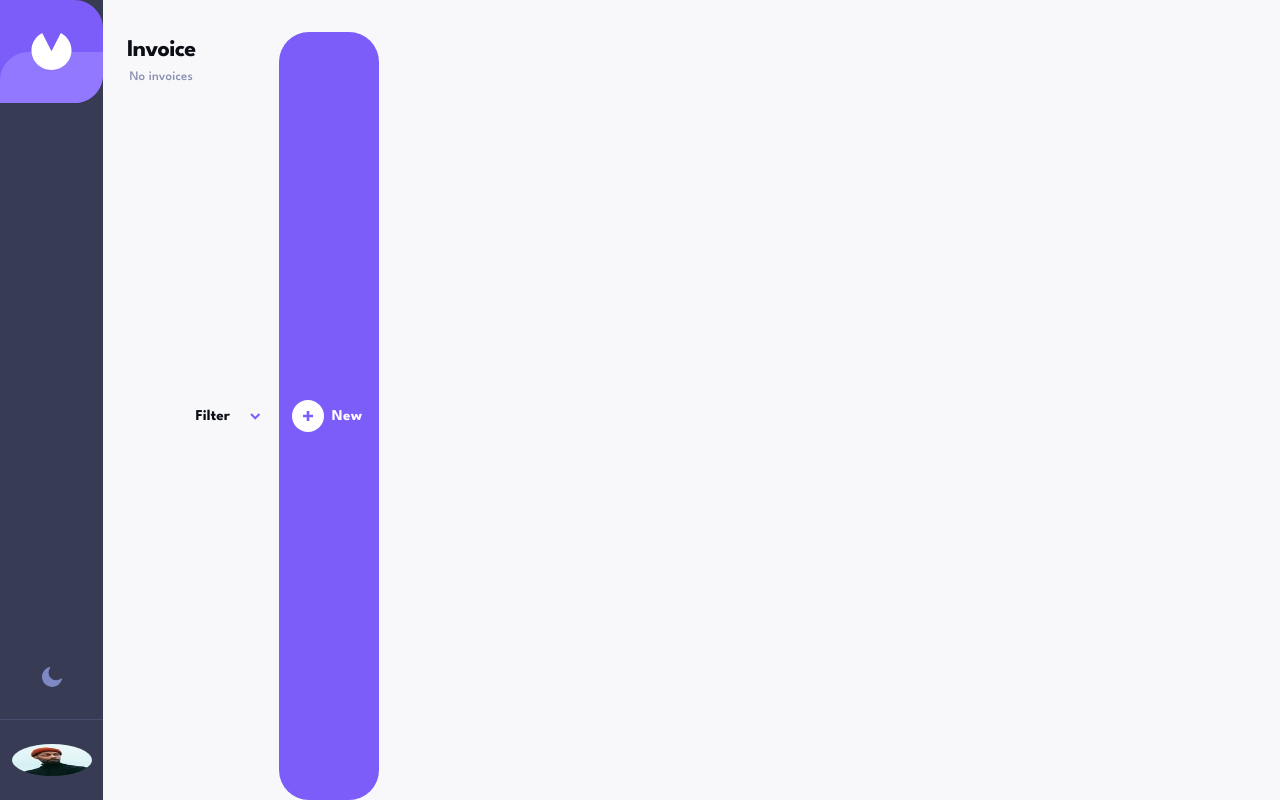
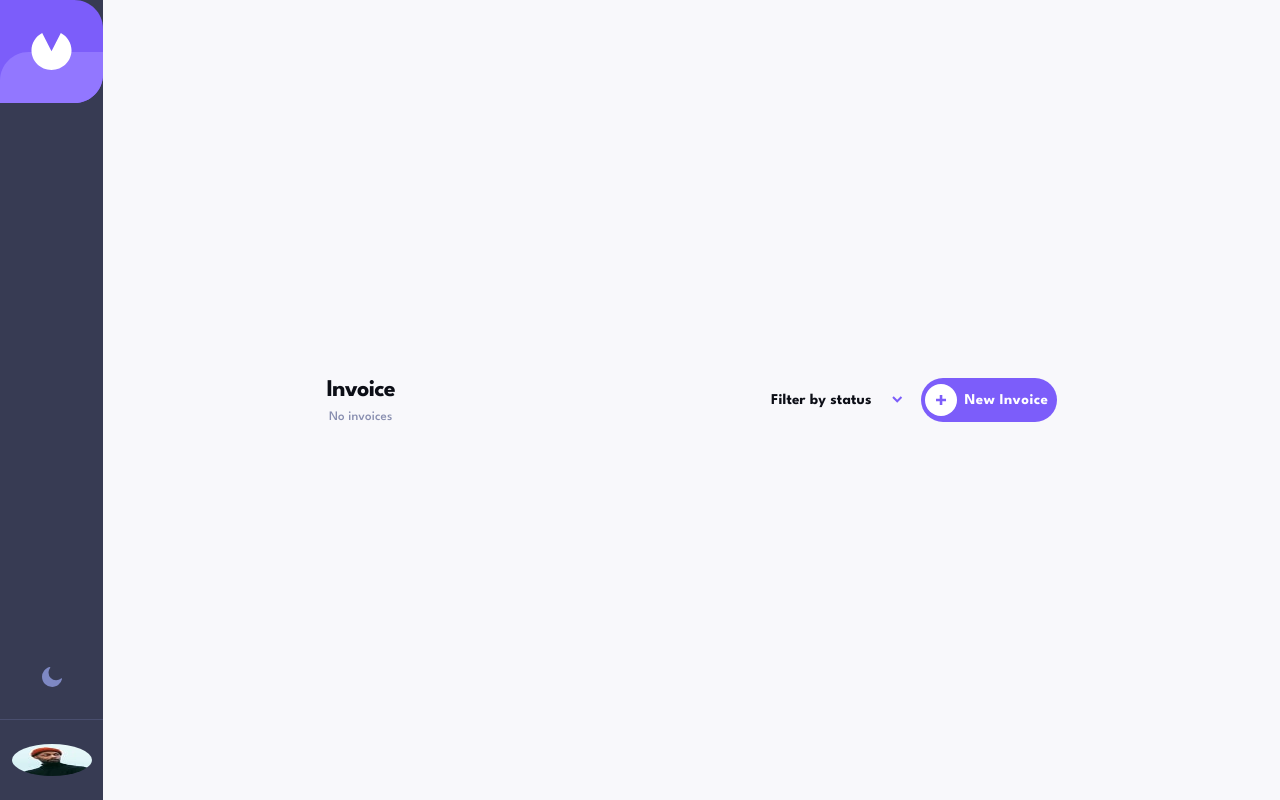
Before and after one commit to bilanoo/invoice, a React (Vite) app: page / in a window 1280 px wide. Built offline with nearby package versions, Linux system fonts and the light colour scheme.

Commit message:
implemented logic to display text based on viewport size.

```diff
--- a/src/Header/HeaderStyles.tsx
+++ b/src/Header/HeaderStyles.tsx
@@ -7,6 +7,7 @@ export const Container = styled(Box)(({ theme }) => ({
     width: "100%",
     height: "72px",
     alignItems: "center",
+    justifyContent: "center",
   },
   "@media (min-width: 992px)": {
     "&": {
--- a/src/InvoiceNavbar/InvoiceNavbar.tsx
+++ b/src/InvoiceNavbar/InvoiceNavbar.tsx
@@ -14,8 +14,10 @@ import DropdownArrow from "../assets/icon-arrow-down.svg";
 import PlusIcon from "../assets/plus-icon.svg";
 import { useState } from "react";
 import { FormControlLabel, MenuItem } from "@mui/material";
+import useWindowDimensions from "../utils";
 
 export const InvoiceNavbar = () => {
+  const { width } = useWindowDimensions();
   const [anchorEl, setAnchorEl] = useState<null | HTMLElement>(null);
   const open = Boolean(anchorEl);
 
@@ -32,7 +34,7 @@ export const InvoiceNavbar = () => {
         <InvoiceText>Invoice</InvoiceText>
         <AmountOfInvoices>No invoices</AmountOfInvoices>
       </TextContainer>
-      <FilterByText>Filter</FilterByText>
+      <FilterByText>{width < 650 ? "Filter" : "Filter by status"}</FilterByText>
       <FilterDropdownButton onClick={handleClick}>
         <img src={DropdownArrow} alt="filter-dropdown-button" />
       </FilterDropdownButton>
@@ -65,7 +67,7 @@ export const InvoiceNavbar = () => {
       <NewInvoiceButton
         startIcon={<img src={PlusIcon} alt="Add new invoice icon" />}
       >
-        New
+        {width < 650 ? "New" : "New Invoice"}
       </NewInvoiceButton>
     </Container>
   );
--- a/src/InvoiceNavbar/InvoiceNavbarStyles.tsx
+++ b/src/InvoiceNavbar/InvoiceNavbarStyles.tsx
@@ -13,6 +13,14 @@ export const Container = styled(Box)(() => ({
     margin: "32px 24px 0 24px",
     display: "flex",
     fontFamily: "inherit",
+  },
+  "@media only screen and (min-width: 992px)": {
+    "&": {
+      margin: "0 auto 0 auto",
+      alignSelf: "center",
+      alignItems: "center",
+      width: "730px",
+    },
   },
 }));
 
@@ -82,6 +90,9 @@ export const NewInvoiceButton = styled(Button)(({ theme }) => ({
     minWidth: "100px",
     alignItems: "center",
   },
+  "&:hover": {
+    backgroundColor: theme.customPalette.lightPurple,
+  },
 }));
 
 export const CustomCheckbox = styled(Checkbox)(({ theme }) => ({
--- a/src/theme.tsx
+++ b/src/theme.tsx
@@ -4,6 +4,7 @@ declare module "@mui/material/styles" {
   interface Theme {
     customPalette: {
       mainPurple: string;
+      lightPurple: string;
       white: string;
       backgroundColor: string;
     };
@@ -11,6 +12,7 @@ declare module "@mui/material/styles" {
   interface ThemeOptions {
     customPalette?: {
       mainPurple?: string;
+      lightPurple?: string;
       white?: string;
       backgroundColor?: string;
     };
@@ -33,5 +35,6 @@ export const getDesignTokens = (mode: PaletteMode) => ({
     mainPurple: "#7C5DFA",
     white: "#FFF",
     backgroundColor: mode === "light" ? "#FFF" : "#252945",
+    lightPurple: "#9277FF",
   },
 });
--- /dev/null
+++ b/src/utils/index.tsx
@@ -0,0 +1,26 @@
+import { useEffect, useState } from "react";
+
+function getWindowDimensions() {
+  const { innerWidth: width, innerHeight: height } = window;
+  return {
+    width,
+    height,
+  };
+}
+// Get current viewport dimensions
+export default function useWindowDimensions() {
+  const [windowDimensions, setWindowDimensions] = useState(
+    getWindowDimensions()
+  );
+
+  useEffect(() => {
+    function handleResize() {
+      setWindowDimensions(getWindowDimensions());
+    }
+
+    window.addEventListener("resize", handleResize);
+    return () => window.removeEventListener("resize", handleResize);
+  }, []);
+
+  return windowDimensions;
+}
```
